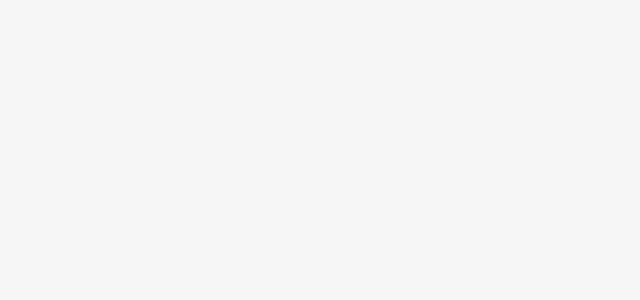
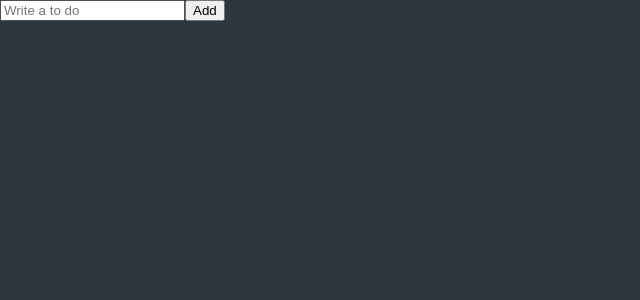
Before and after one commit to ilmerry/study-react, a React (Create React App) app in the folder react-master/: page / in a window 1280 px wide. Shown: the top 300 px of the page, without its empty margins (0-640 px from the left). Built offline with nearby package versions, Linux system fonts and the light colour scheme.

Commit message:
RMC: ToDo Setup

```diff
--- a/react-master/src/App.tsx
+++ b/react-master/src/App.tsx
@@ -1,11 +1,8 @@
 import Router from './Router';
 import { createGlobalStyle } from 'styled-components';
-import { ReactQueryDevtools } from 'react-query/devtools';
-import { ThemeProvider } from 'styled-components';
-import { darkTheme, lightTheme } from './theme';
-import { useState } from 'react';
 import { useRecoilValue } from 'recoil';
 import { isDarkAtom } from './atoms';
+import ToDoList from './ToDoList';
 
 // Reset Style
 const GlobalStyle = createGlobalStyle`
@@ -77,11 +74,8 @@ function App() {
 
   return (
     <>
-      <ThemeProvider theme={isDark? darkTheme : lightTheme}>
         <GlobalStyle />
-        <Router />
-        <ReactQueryDevtools initialIsOpen={true} />
-      </ThemeProvider>
+        <ToDoList />
     </>
   );
 }
--- /dev/null
+++ b/react-master/src/ToDoList.tsx
@@ -0,0 +1,25 @@
+import React, { useState } from "react";
+
+function ToDoList() {
+  const [toDo, setToDo] = useState("");
+  const onChange = (event: React.FormEvent<HTMLInputElement>) => {
+    const {
+      currentTarget: { value },
+    } = event;
+    setToDo(value);
+  };
+  const onSubmit = (event: React.FormEvent<HTMLFormElement>) => {
+    event.preventDefault();
+    console.log(toDo);
+  };
+  return (
+    <div>
+      <form onSubmit={onSubmit}>
+        <input onChange={onChange} value={toDo} placeholder="Write a to do" />
+        <button>Add</button>
+      </form>
+    </div>
+  );
+}
+
+export default ToDoList;
--- a/react-master/src/index.tsx
+++ b/react-master/src/index.tsx
@@ -2,6 +2,8 @@ import React from 'react';
 import ReactDOM from 'react-dom';
 import { QueryClient, QueryClientProvider } from 'react-query';
 import { RecoilRoot } from 'recoil';
+import { ThemeProvider } from 'styled-components';
+import { darkTheme } from './theme';
 import App from './App';
 
 const queryClient = new QueryClient();
@@ -9,9 +11,9 @@ const queryClient = new QueryClient();
 ReactDOM.render(
   <React.StrictMode>
     <RecoilRoot>
-      <QueryClientProvider client={queryClient}>
+      <ThemeProvider theme={darkTheme}>
         <App />
-      </QueryClientProvider>
+      </ThemeProvider>
     </RecoilRoot>
   </React.StrictMode>,
   document.getElementById('root'),
```
